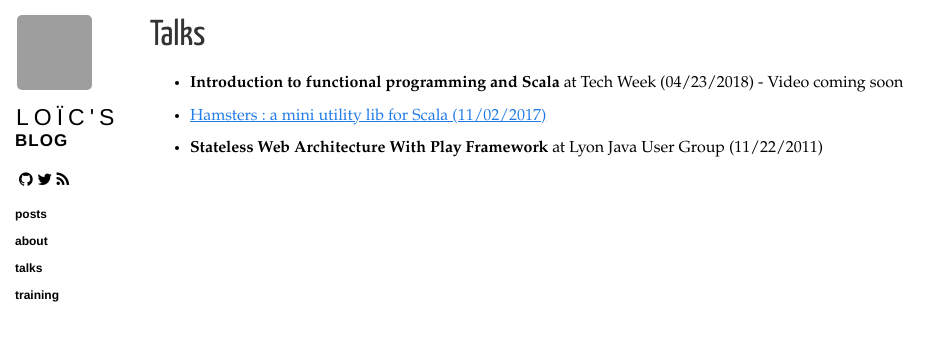
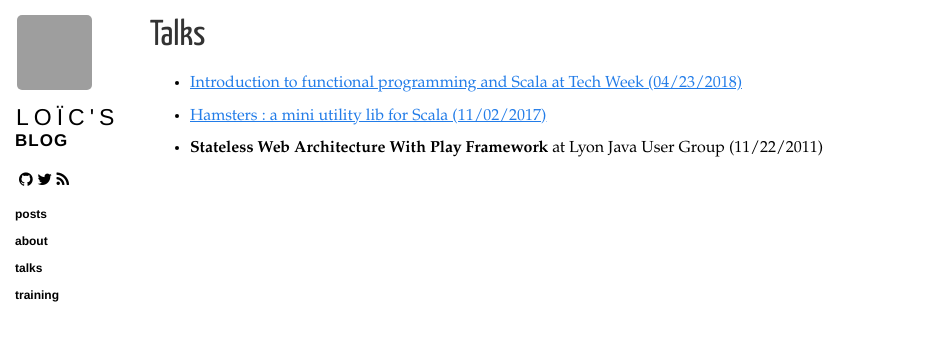
Before and after one commit to loicdescotte/loicdescotte.github.io, a Jekyll site: the page built from talks.html, in a window 1280 px wide, cut to the strip 0-341 px from the top of the page. Shown: the whole strip, without its empty margins (0-950 px from the left). Built offline with Jekyll 4.4.1, drawn with Linux system fonts in a browser that asks for light colours; nearby versions of some CDN libraries; grey boxes are pictures that could not be loaded.

Commit message:
Update talks.html

```diff
--- a/talks.html
+++ b/talks.html
@@ -9,7 +9,7 @@ title: "Talks"
 
   <p>
   	<ul>
-      <li><b>Introduction to functional programming and Scala</b> at Tech Week (04/23/2018) - Video coming soon</li>
+      <li><a href="https://youtu.be/rANw_fQ0C9o">Introduction to functional programming and Scala</b> at Tech Week (04/23/2018)</a></li>
       <li><a href="https://www.youtube.com/watch?v=_SaD28-1ds4">Hamsters : a mini utility lib for Scala (11/02/2017)</a></li>
       <li><b>Stateless Web Architecture With Play Framework</b> at Lyon Java User Group (11/22/2011)</li>
     </ul>
```
